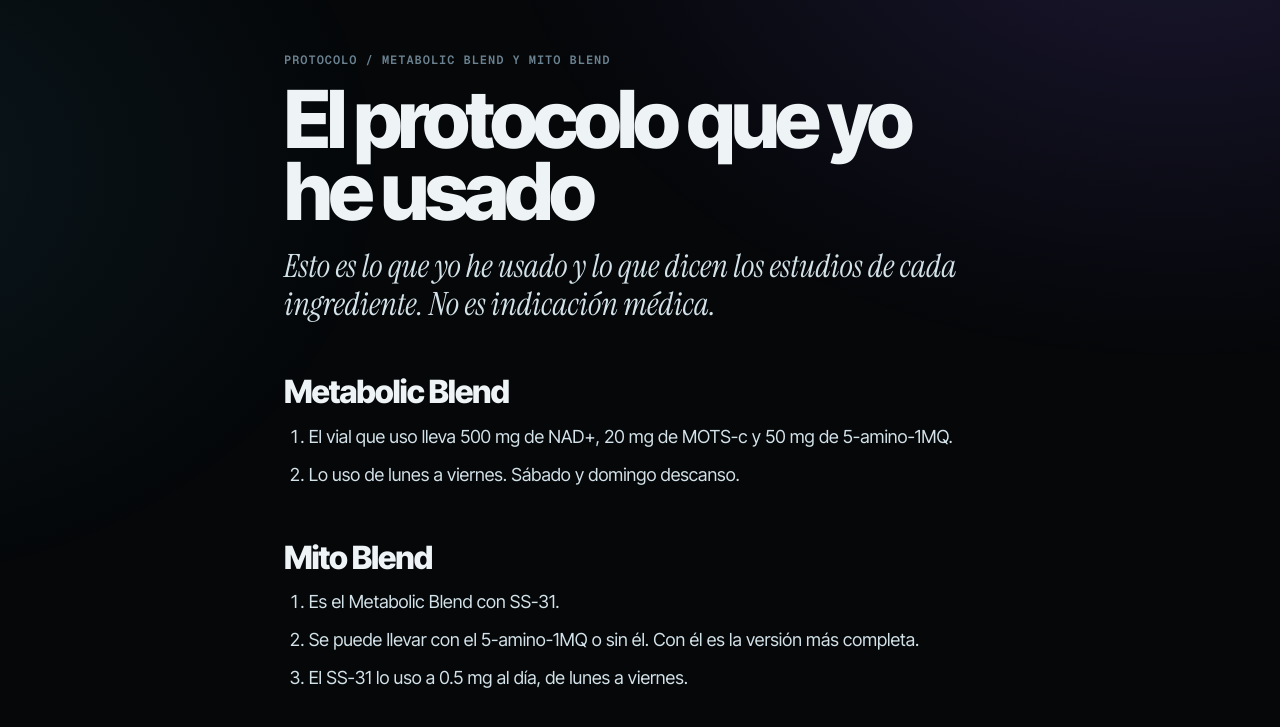
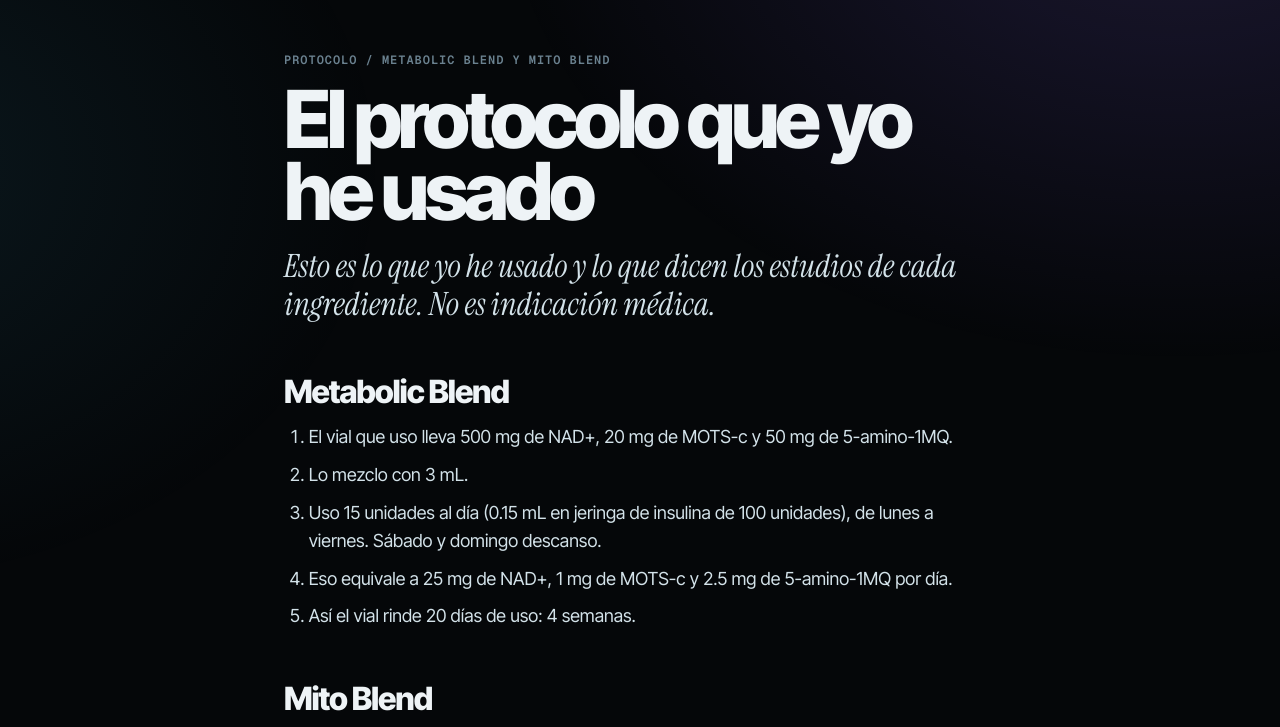
Before and after one commit to despiau/desdeellab, a plain HTML site: page protocolos/metabolic-blend/index.html in a window 1280 px wide. Shown: the part 70-797 px from the top of the page. Drawn offline with nearby package versions, Linux system fonts and the light colour scheme.

Commit message:
Protocol page: daily amounts

```diff
--- a/protocolos/metabolic-blend/index.html
+++ b/protocolos/metabolic-blend/index.html
@@ -5,7 +5,7 @@
 <main><article><div class="mono">PROTOCOLO / METABOLIC BLEND Y MITO BLEND</div><h1 style="font-size:clamp(40px,7vw,80px)">El protocolo que yo he usado</h1>
 <p class="lead">Esto es lo que yo he usado y lo que dicen los estudios de cada ingrediente. No es indicación médica.</p>
 <h2>Metabolic Blend</h2>
-<ol class="guide"><li>El vial que uso lleva 500 mg de NAD+, 20 mg de MOTS-c y 50 mg de 5-amino-1MQ.</li><li>Lo uso de lunes a viernes. Sábado y domingo descanso.</li></ol>
+<ol class="guide"><li>El vial que uso lleva 500 mg de NAD+, 20 mg de MOTS-c y 50 mg de 5-amino-1MQ.</li><li>Lo mezclo con 3 mL.</li><li>Uso 15 unidades al día (0.15 mL en jeringa de insulina de 100 unidades), de lunes a viernes. Sábado y domingo descanso.</li><li>Eso equivale a 25 mg de NAD+, 1 mg de MOTS-c y 2.5 mg de 5-amino-1MQ por día.</li><li>Así el vial rinde 20 días de uso: 4 semanas.</li></ol>
 <h2>Mito Blend</h2>
 <ol class="guide"><li>Es el Metabolic Blend con SS-31.</li><li>Se puede llevar con el 5-amino-1MQ o sin él. Con él es la versión más completa.</li><li>El SS-31 lo uso a 0.5 mg al día, de lunes a viernes.</li></ol>
 <h2>Lo que dicen los estudios</h2>
```
